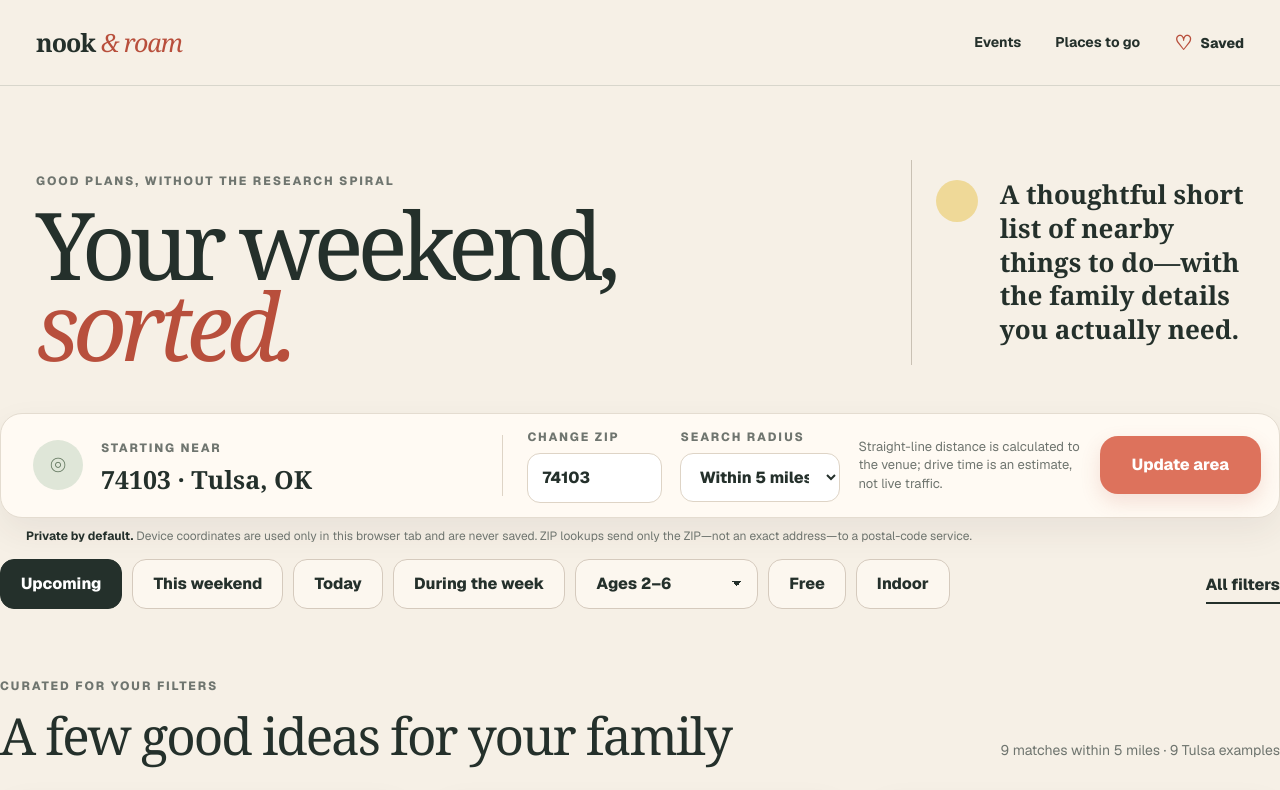
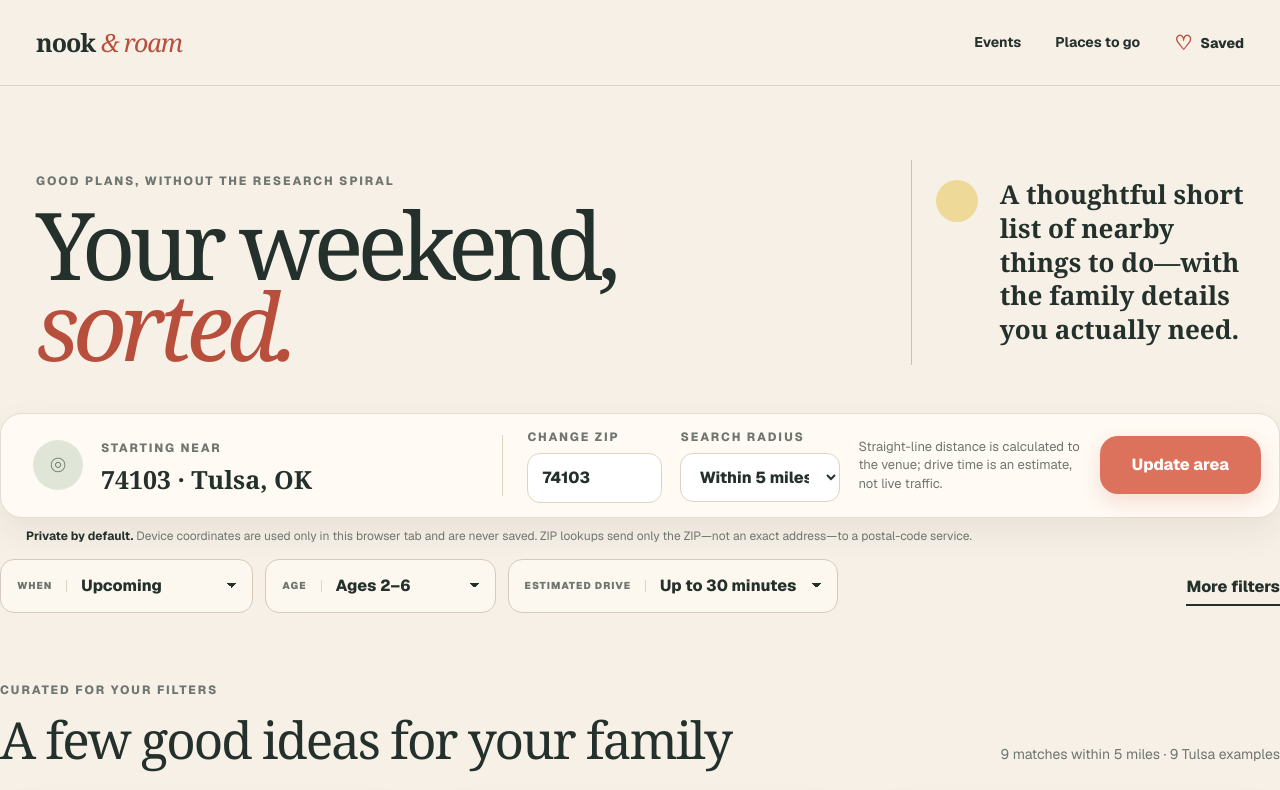
Before and after one commit to bethanycable/nook-and-roam, a Next.js app: page / in a window 1280 px wide. Shown: the top 790 px of the page. Built offline with nearby package versions, Linux system fonts and the light colour scheme.

Commit message:
Condense event filters

```diff
--- a/app/globals.css
+++ b/app/globals.css
@@ -184,24 +184,51 @@ a { color: inherit; text-decoration: none; }
 .location-privacy strong { color: var(--ink); }
 
 .filter-section { max-width: 1328px; margin: 14px auto 0; }
-.quick-filters { display: flex; flex-wrap: wrap; align-items: center; gap: 10px; }
-.filter-chip, .filter-select select {
-  min-height: 50px;
+.quick-filters { display: flex; flex-wrap: wrap; align-items: center; gap: 12px; }
+.filter-select {
+  min-height: 54px;
   border-radius: 14px;
   border: 1px solid #d5cabd;
   background: rgba(255, 250, 243, 0.72);
-  padding: 0 20px;
-  font-weight: 750;
+  display: flex;
+  align-items: center;
+  overflow: hidden;
+}
+.filter-select:focus-within { border-color: var(--terracotta); box-shadow: 0 0 0 3px rgba(221, 114, 92, 0.13); }
+.filter-control-label {
+  margin-left: 16px;
+  padding-right: 14px;
+  border-right: 1px solid var(--line);
+  color: var(--muted);
+  text-transform: uppercase;
+  letter-spacing: 0.1em;
+  font-size: 10px;
+  line-height: 1.2;
+  font-weight: 850;
+  white-space: nowrap;
+}
+.filter-select select {
+  min-height: 52px;
+  appearance: none;
+  border: 0;
+  outline: none;
+  background-color: transparent;
+  background-image: linear-gradient(45deg, transparent 50%, var(--ink) 50%), linear-gradient(135deg, var(--ink) 50%, transparent 50%);
+  background-position: calc(100% - 20px) 23px, calc(100% - 15px) 23px;
+  background-size: 5px 5px, 5px 5px;
+  background-repeat: no-repeat;
+  padding: 0 40px 0 14px;
+  font-weight: 780;
   cursor: pointer;
 }
-.filter-chip[data-active="true"] { color: #fff; background: var(--ink); border-color: var(--ink); }
-.filter-select select { appearance: none; padding-right: 42px; background-image: linear-gradient(45deg, transparent 50%, var(--ink) 50%), linear-gradient(135deg, var(--ink) 50%, transparent 50%); background-position: calc(100% - 20px) 21px, calc(100% - 15px) 21px; background-size: 5px 5px, 5px 5px; background-repeat: no-repeat; }
+.drive-filter { min-width: 285px; }
 .all-filters { margin-left: auto; border: 0; border-bottom: 2px solid var(--ink); background: transparent; font-weight: 800; padding: 9px 0 5px; cursor: pointer; }
 .advanced-filters {
   margin-top: 12px;
   display: flex;
+  flex-wrap: wrap;
   align-items: center;
-  gap: 24px;
+  gap: 18px 22px;
   padding: 18px 22px;
   background: rgba(255, 250, 243, 0.72);
   border: 1px solid var(--line);
@@ -209,6 +236,7 @@ a { color: inherit; text-decoration: none; }
   font-size: 14px;
   font-weight: 700;
 }
+.advanced-label { color: var(--muted); text-transform: uppercase; letter-spacing: 0.12em; font-size: 10px; font-weight: 850; }
 .advanced-filters label { display: flex; align-items: center; gap: 8px; cursor: pointer; }
 .advanced-filters input { accent-color: var(--terracotta-dark); width: 17px; height: 17px; }
 .advanced-filters button { margin-left: auto; border: 0; background: transparent; text-decoration: underline; cursor: pointer; color: var(--muted); }
@@ -422,7 +450,10 @@ footer p { margin: 0; color: var(--muted); text-align: right; }
   .zip-form .primary-button { grid-column: 1 / -1; }
   .primary-button { padding: 0 18px; min-height: 54px; }
   .quick-filters { flex-wrap: nowrap; overflow-x: auto; padding-bottom: 5px; }
-  .filter-chip, .filter-select select { white-space: nowrap; min-height: 44px; padding: 0 16px; }
+  .filter-select { flex: none; min-height: 48px; }
+  .filter-control-label { margin-left: 13px; padding-right: 11px; font-size: 9px; }
+  .filter-select select { min-height: 46px; white-space: nowrap; padding-left: 11px; }
+  .drive-filter { min-width: 258px; }
   .all-filters { margin-left: 5px; white-space: nowrap; }
   .advanced-filters { align-items: flex-start; flex-direction: column; gap: 14px; }
   .advanced-filters button { margin-left: 0; }
--- a/app/page.tsx
+++ b/app/page.tsx
@@ -44,6 +44,8 @@ type ZipLookupResponse = {
     "state abbreviation"?: string;
   }>;
 };
+
+type DatePreset = "upcoming" | "weekend" | "today" | "weekday";
 
 const venueLocations = {
   gatheringPlace: { latitude: 36.1196044, longitude: -95.9855622 },
@@ -305,8 +307,9 @@ export default function Home() {
   const [radiusMiles, setRadiusMiles] = useState(5);
   const [locationError, setLocationError] = useState("");
   const [isLocating, setIsLocating] = useState(false);
-  const [datePreset, setDatePreset] = useState<"upcoming" | "weekend" | "today" | "weekday">("upcoming");
+  const [datePreset, setDatePreset] = useState<DatePreset>("upcoming");
   const [age, setAge] = useState("little");
+  const [maxDriveMinutes, setMaxDriveMinutes] = useState(30);
   const [freeOnly, setFreeOnly] = useState(false);
   const [indoorOnly, setIndoorOnly] = useState(false);
   const [strollerOnly, setStrollerOnly] = useState(false);
@@ -347,9 +350,11 @@ export default function Home() {
     const selectedAge = ageOptions.find((option) => option.value === age) ?? ageOptions[0];
     return events.filter((event) => {
       const overlapsAge = event.ageMin <= selectedAge.max && event.ageMax >= selectedAge.min;
+      const distanceMiles = distanceInMiles(origin, event);
       return (
         (datePreset === "upcoming" || event.dayGroups.includes(datePreset)) &&
-        distanceInMiles(origin, event) <= radiusMiles &&
+        distanceMiles <= radiusMiles &&
+        estimatedDriveMinutes(distanceMiles) <= maxDriveMinutes &&
         overlapsAge &&
         (!freeOnly || event.isFree) &&
         (!indoorOnly || event.setting === "Indoor") &&
@@ -358,7 +363,7 @@ export default function Home() {
         (!showSaved || favorites.includes(event.id))
       );
     });
-  }, [age, datePreset, dropInOnly, favorites, freeOnly, indoorOnly, origin, radiusMiles, showSaved, strollerOnly]);
+  }, [age, datePreset, dropInOnly, favorites, freeOnly, indoorOnly, maxDriveMinutes, origin, radiusMiles, showSaved, strollerOnly]);
 
   const displayedEvents = showAll ? filteredEvents : filteredEvents.slice(0, eventPreviewLimit);
 
@@ -447,6 +452,7 @@ export default function Home() {
   function resetEventView() {
     setDatePreset("upcoming");
     setAge("little");
+    setMaxDriveMinutes(30);
     setFreeOnly(false);
     setIndoorOnly(false);
     setStrollerOnly(false);
@@ -537,42 +543,61 @@ export default function Home() {
 
       <section className="filter-section" aria-label="Event filters">
         <div className="quick-filters">
-          {([
-            ["upcoming", "Upcoming"],
-            ["weekend", "This weekend"],
-            ["today", "Today"],
-            ["weekday", "During the week"],
-          ] as const).map(([value, label]) => (
-            <button
-              key={value}
-              className="filter-chip date-chip"
-              data-active={datePreset === value}
-              aria-pressed={datePreset === value}
-              type="button"
-              onClick={() => {
-                setDatePreset(value);
+          <label className="filter-select">
+            <span className="filter-control-label">When</span>
+            <select
+              aria-label="When"
+              value={datePreset}
+              onChange={(event) => {
+                setDatePreset(event.target.value as DatePreset);
                 setShowAll(false);
               }}
             >
-              {label}
-            </button>
-          ))}
+              <option value="upcoming">Upcoming</option>
+              <option value="today">Today</option>
+              <option value="weekend">This weekend</option>
+              <option value="weekday">During the week</option>
+            </select>
+          </label>
           <label className="filter-select">
-            <span className="sr-only">Choose an age group</span>
-            <select value={age} onChange={(event) => setAge(event.target.value)}>
+            <span className="filter-control-label">Age</span>
+            <select
+              aria-label="Age group"
+              value={age}
+              onChange={(event) => {
+                setAge(event.target.value);
+                setShowAll(false);
+              }}
+            >
               {ageOptions.map((option) => (
                 <option key={option.value} value={option.value}>{option.label}</option>
               ))}
             </select>
           </label>
-          <button className="filter-chip" data-active={freeOnly} aria-pressed={freeOnly} type="button" onClick={() => setFreeOnly((value) => !value)}>Free</button>
-          <button className="filter-chip" data-active={indoorOnly} aria-pressed={indoorOnly} type="button" onClick={() => setIndoorOnly((value) => !value)}>Indoor</button>
+          <label className="filter-select drive-filter">
+            <span className="filter-control-label">Estimated drive</span>
+            <select
+              aria-label="Estimated drive time"
+              value={maxDriveMinutes}
+              onChange={(event) => {
+                setMaxDriveMinutes(Number(event.target.value));
+                setShowAll(false);
+              }}
+            >
+              <option value={10}>Up to 10 minutes</option>
+              <option value={15}>Up to 15 minutes</option>
+              <option value={30}>Up to 30 minutes</option>
+            </select>
+          </label>
           <button className="all-filters" type="button" onClick={() => setShowFilters((value) => !value)} aria-expanded={showFilters}>
-            {showFilters ? "Fewer filters" : "All filters"}
+            {showFilters ? "Fewer filters" : "More filters"}
           </button>
         </div>
         {showFilters && (
           <div className="advanced-filters">
+            <span className="advanced-label">Fine-tune</span>
+            <label><input type="checkbox" checked={freeOnly} onChange={(event) => setFreeOnly(event.target.checked)} /> Free only</label>
+            <label><input type="checkbox" checked={indoorOnly} onChange={(event) => setIndoorOnly(event.target.checked)} /> Indoor only</label>
             <label><input type="checkbox" checked={strollerOnly} onChange={(event) => setStrollerOnly(event.target.checked)} /> Stroller friendly</label>
             <label><input type="checkbox" checked={dropInOnly} onChange={(event) => setDropInOnly(event.target.checked)} /> No registration needed</label>
             <button type="button" onClick={() => {
@@ -580,7 +605,6 @@ export default function Home() {
               setIndoorOnly(false);
               setStrollerOnly(false);
               setDropInOnly(false);
-              setAge("all");
             }}>Clear extras</button>
           </div>
         )}
```
Also changed, not shown: 2 other files (tests, documents, lock files or other folders).
